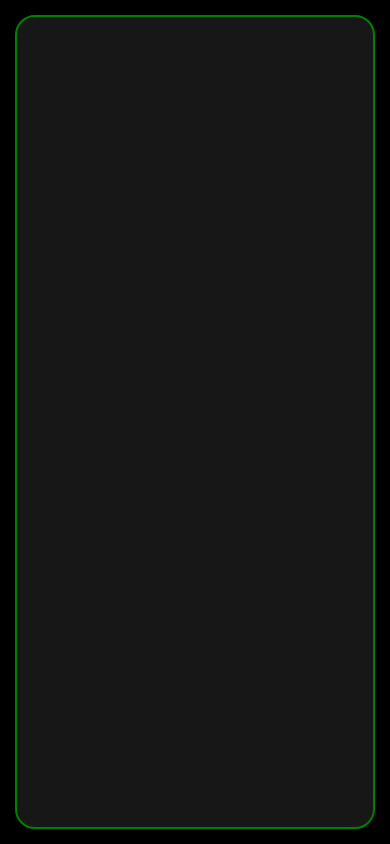
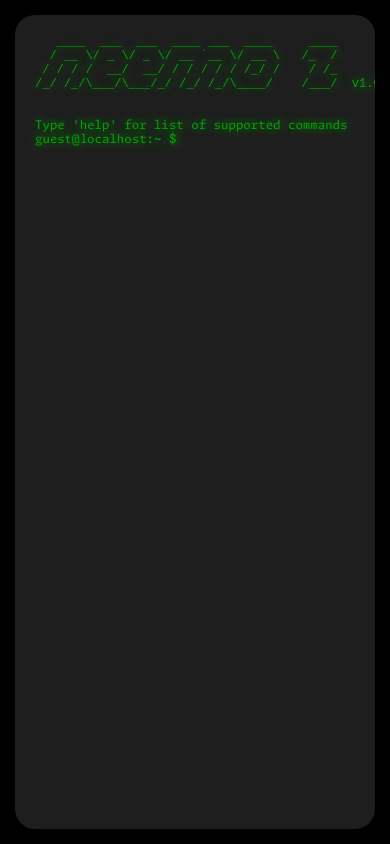
Before and after one commit to NeemZ16/neemo.site, a plain HTML site: page index.html in a window 390 px wide. Drawn offline with Linux system fonts and the light colour scheme.

Commit message:
added font and prompt

```diff
--- a/index.html
+++ b/index.html
@@ -11,8 +11,15 @@
 
 <body>
   <noscript>You need to enable JavaScript to run this app.</noscript>
-  <div id="wrapper">
+  <div id="terminal">
+    <pre>
+   ____  ___  ___  ____ ___  ____     ____
+  / __ \/ _ \/ _ \/ __ `__ \/ __ \   /_  /
+ / / / /  __/  __/ / / / / / /_/ /    / /_
+/_/ /_/\___/\___/_/ /_/ /_/\____/    /___/  v1.0.0
 
+    </pre>
+    <p>Type 'help' for list of supported commands</p>
   </div>
 </body>
 
--- a/index.js
+++ b/index.js
@@ -0,0 +1,44 @@
+const terminal = document.getElementById("terminal");
+let dir = "~";
+
+// on load
+displayPrompt();
+
+
+function displayBanner() {
+  // create ascii art element
+  const asciiArt = document.createElement("pre");
+  asciiArt.innerHTML = `
+   ____  ___  ___  ____ ___  ____     ____
+  / __ \\/ _ \\/ _ \\/ __ __  \\/ __ \\   /_  /
+ / / / /  __/  __/ / / / / / /_/ /    / /_
+/_/ /_/\\___/\\___/_/ /_/ /_/\\____/    /___/  v1.0.0\n\n\n`;
+
+  // create help text element
+  const helpText = document.createElement("p")
+  helpText.textContent = "Type 'help' for list of supported commands"
+
+  // add elements
+  terminal.appendChild(asciiArt);
+  asciiArt.insertAdjacentElement("afterend", helpText);
+}
+
+function displayPrompt() {
+  // create spans for prompt
+  const domain = document.createElement("span");
+  domain.innerHTML = "@" + window.location.hostname;
+  domain.classList.add("domain");
+  const user = document.createElement("span");
+  user.classList.add("user");
+  user.innerHTML = "guest";
+  const directory = document.createElement("span");
+  directory.classList.add("directory");
+  directory.innerHTML = ":" + dir + " $&nbsp;";
+
+  // create prompt
+  const prompt = document.createElement("prompt")
+  prompt.appendChild(user);
+  prompt.appendChild(domain);
+  prompt.appendChild(directory);
+  terminal.appendChild(prompt);
+}
--- a/styles.css
+++ b/styles.css
@@ -1,7 +1,13 @@
+/* css reset */
 * {
   margin: 0;
   padding: 0;
   box-sizing: border-box;
+}
+
+@font-face {
+  font-family: 'mona';
+  src: url(./MonaspaceArgon-Regular.woff);
 }
 
 body {
@@ -10,18 +16,28 @@ body {
   height: 100vh;
   padding: 15px;
   color: var(--text-color);
+  font-family: 'mona';
+  text-shadow: var(--text-color) 1px 0 10px;
 }
 
-#wrapper {
+#terminal {
   background-color: var(--bg-color);
   width: 100%;
   height: 100%;
   border-radius: 20px;
-  border: 2px solid var(--text-color);
+  padding: 20px;
+  overflow-x: scroll;
 }
 
 /* colors and variables */
 :root {
-  --bg-color: #171717;
-  --text-color: green;
+  --bg-color: #1e1e1e;
+  --text-color: #00a300;
 }
+
+/* media queries */
+@media (max-width: 600px) {
+  body {
+    font-size: 0.75rem;
+  }
+}
```
Also changed, not shown: MonaspaceArgon-Regular.woff (added).
